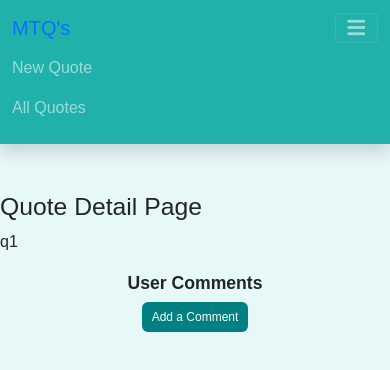
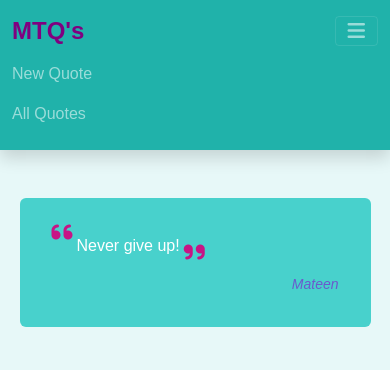
Before and after one commit to mateenNawaz86/Quotes, a React (Create React App) app: page /quotes/q1 in a window 390 px wide. Shown: the top 370 px of the page. Built offline with nearby package versions, Linux system fonts and the light colour scheme.

Commit message:
Setup the QuoteDetial page

```diff
--- a/public/index.html
+++ b/public/index.html
@@ -16,7 +16,9 @@
     <!-- fontawesome -->
     <link
       rel="stylesheet"
-      href="https://cdnjs.cloudflare.com/ajax/libs/font-awesome/5.15.3/css/all.min.css"
+      href="https://cdnjs.cloudflare.com/ajax/libs/font-awesome/6.0.0/css/all.min.css"
+      integrity="sha512-9usAa10IRO0HhonpyAIVpjrylPvoDwiPUiKdWk5t3PyolY1cOd4DSE0Ga+ri4AuTroPR5aQvXU9xC6qOPnzFeg=="
+      crossorigin="anonymous"
       referrerpolicy="no-referrer"
     />
 
--- a/src/App.jsx
+++ b/src/App.jsx
@@ -2,18 +2,20 @@ import React from "react";
 import { Route, Routes, Navigate } from "react-router-dom";
 import AllQoutes from "./pages/AllQuotes";
 import AddingQoutes from "./pages/AddingQuotes";
-import QouteDetail from "./pages/QuoteDetail";
 import Layout from "./components/layout/Layout";
+import QuoteDetail from "./pages/QuoteDetail";
+import NotFound from "./pages/NotFound";
 
 const App = () => {
   return (
     <>
       <Layout>
         <Routes>
-          <Route path="/" element={<Navigate replace to="/all-quotes" />} />
-          <Route exact path="/add-quotes" element={<AddingQoutes />} />
-          <Route path="/quotes/:quoteID/*" element={<QouteDetail />} />
-          <Route path="/all-quotes" element={<AllQoutes />} />
+          <Route path="/" element={<Navigate replace to="/quotes" exact />} />
+          <Route path="/quotes" element={<AllQoutes />} exact />
+          <Route path="/quotes/:quoteId/*" element={<QuoteDetail />} />
+          <Route path="/new-quotes" element={<AddingQoutes />} />
+          <Route path="*" element={<NotFound />} />
         </Routes>
       </Layout>
     </>
--- a/src/components/layout/MainNavigation.jsx
+++ b/src/components/layout/MainNavigation.jsx
@@ -21,7 +21,11 @@ const MainNavigation = () => {
         style={{ backgroundColor: "#20B2AA" }}
       >
         <div className="container-fluid">
-          <Link className="navbar-brand text-primary" to="/">
+          <Link
+            className="navbar-brand"
+            to="/"
+            style={{ fontSize: "1.5rem", fontWeight: "700", color: "#800080" }}
+          >
             MTQ's
           </Link>
           <button
@@ -43,9 +47,9 @@ const MainNavigation = () => {
               <li className="nav-item">
                 <Link
                   aria-current="page"
-                  to="/add-quotes"
+                  to="/new-quotes"
                   className={`nav-link ${
-                    location.pathname === "/add-quotes" ? "active" : ""
+                    location.pathname === "/new-quotes" ? "active" : ""
                   }`}
                 >
                   New Quote
@@ -54,9 +58,9 @@ const MainNavigation = () => {
               <li className="nav-item">
                 <Link
                   aria-current="page"
-                  to="/all-quotes"
+                  to="/quotes"
                   className={`nav-link ${
-                    location.pathname === "/all-quotes" ? "active" : ""
+                    location.pathname === "/quotes" ? "active" : ""
                   }`}
                 >
                   All Quotes
--- a/src/components/quotes/HighlightedQuote.jsx
+++ b/src/components/quotes/HighlightedQuote.jsx
@@ -1,9 +1,14 @@
-import classes from './HighlightedQuote.module.css';
+import classes from "./HighlightedQuote.module.css";
 
 const HighlightedQuote = (props) => {
   return (
     <figure className={classes.quote}>
-      <p>{props.text}</p>
+      <p>
+        <i className="fa-solid fa-quote-left" />
+        {props.text}
+        <i className="fa-solid fa-quote-right" />
+      </p>
+
       <figcaption>{props.author}</figcaption>
     </figure>
   );
--- a/src/components/quotes/HighlightedQuote.module.css
+++ b/src/components/quotes/HighlightedQuote.module.css
@@ -1,20 +1,54 @@
 .quote {
-  background-color: #162b2b;
+  background-color: #48d1cc;
   color: white;
   border-radius: 6px;
-  padding: 3rem;
-  margin: 3rem auto;
+  padding: 2rem;
+  margin: 5% auto;
   width: 90%;
   max-width: 40rem;
+  user-select: none;
 }
 
 .quote p {
-  font-size: 2.5rem;
+  font-size: 2rem;
+}
+
+.quote p > i {
+  font-size: 1.5rem;
+  color: #c71585;
+}
+
+.quote p i:first-child {
+  margin-right: 4px;
+  position: relative;
+  bottom: 10px;
+}
+
+.quote p i:last-child {
+  margin-left: 4px;
+  position: relative;
+  top: 10px;
 }
 
 .quote figcaption {
   font-style: italic;
-  font-size: 1.5rem;
+  font-size: 1.1rem;
   text-align: right;
-  color: #a1e0e0;
+  color: #6a5acd;
 }
+
+@media (max-width: 560px) {
+  .quote p {
+    font-size: 1.2rem;
+  }
+
+  .quote figcaption {
+    font-size: 14px;
+  }
+}
+
+@media (max-width: 480px) {
+  .quote p {
+    font-size: 1rem;
+  }
+}
--- a/src/components/quotes/NoQuotesFound.jsx
+++ b/src/components/quotes/NoQuotesFound.jsx
@@ -1,12 +1,15 @@
-import classes from './NoQuotesFound.module.css';
+import React from "react";
+import classes from "./NoQuotesFound.module.css";
+import FillBtn from "../UI/FillBtn";
+import { Link } from "react-router-dom";
 
 const NoQuotesFound = () => {
   return (
     <div className={classes.noquotes}>
       <p>No quotes found!</p>
-      <a className='btn'>
-        Add a Quote
-      </a>
+      <Link to="/new-quotes">
+        <FillBtn>Add Quote</FillBtn>
+      </Link>
     </div>
   );
 };
--- a/src/components/quotes/NoQuotesFound.module.css
+++ b/src/components/quotes/NoQuotesFound.module.css
@@ -1,12 +1,9 @@
 .noquotes {
-  height: 20rem;
   margin: auto;
   display: flex;
   justify-content: center;
   align-items: center;
-  display: flex;
   flex-direction: column;
-  align-items: center;
 }
 
 .noquotes p {
@@ -14,3 +11,15 @@
   font-size: 3rem;
   font-weight: bold;
 }
+
+@media (max-width: 480px) {
+  .noquotes p {
+    font-size: 2rem;
+  }
+}
+
+@media (max-width: 330px) {
+  .noquotes p {
+    font-size: 1rem;
+  }
+}
--- a/src/components/quotes/QuoteItem.jsx
+++ b/src/components/quotes/QuoteItem.jsx
@@ -12,7 +12,7 @@ const QuoteItem = (props) => {
         </blockquote>
         <figcaption>{props.author}</figcaption>
       </figure>
-      <Link to="/">
+      <Link to={`/quotes/${props.id}`}>
         <FillBtn>View Fullscreen</FillBtn>
       </Link>
     </li>
--- /dev/null
+++ b/src/pages/NotFound.jsx
@@ -0,0 +1,11 @@
+import React from "react";
+
+const NotFound = () => {
+  return (
+    <div className="centered">
+      <h2>Page not found!</h2>
+    </div>
+  );
+};
+
+export default NotFound;
--- a/src/pages/QuoteDetail.jsx
+++ b/src/pages/QuoteDetail.jsx
@@ -1,15 +1,40 @@
 import React from "react";
-import { useParams } from "react-router-dom";
+import { Route, Routes, useParams } from "react-router-dom";
 import Comments from "../components/comments/Comments";
+import HighlightedQuote from "../components/quotes/HighlightedQuote";
+import NoQuotesFound from "../components/quotes/NoQuotesFound";
+
+const DUMMY_QUOTES = [
+  {
+    id: "q1",
+    author: "Mateen",
+    text: "Never give up!",
+  },
+  {
+    id: "q2",
+    author: "Arslan",
+    text: "Today is hard, tomorrow will be worst but the day after tomorrow will be shine!",
+  },
+];
 
 const QuoteDetail = () => {
   const params = useParams();
 
+  const quote = DUMMY_QUOTES.find((quote) => quote.id === params.quoteId);
+
+  if (!quote) {
+    return <NoQuotesFound />;
+  }
+
   return (
     <>
-      <h2>Quote Detail Page</h2>
-      <p>{params.quoteID}</p>
-      <Comments />
+      <HighlightedQuote text={quote.text} author={quote.author} />
+      <Routes>
+        <Route
+          path={`quotes/${params.quoteId}/comments`}
+          element={<Comments />}
+        />
+      </Routes>
     </>
   );
 };
```
Also changed, not shown: 1 other file (tests, documents, lock files or other folders).
